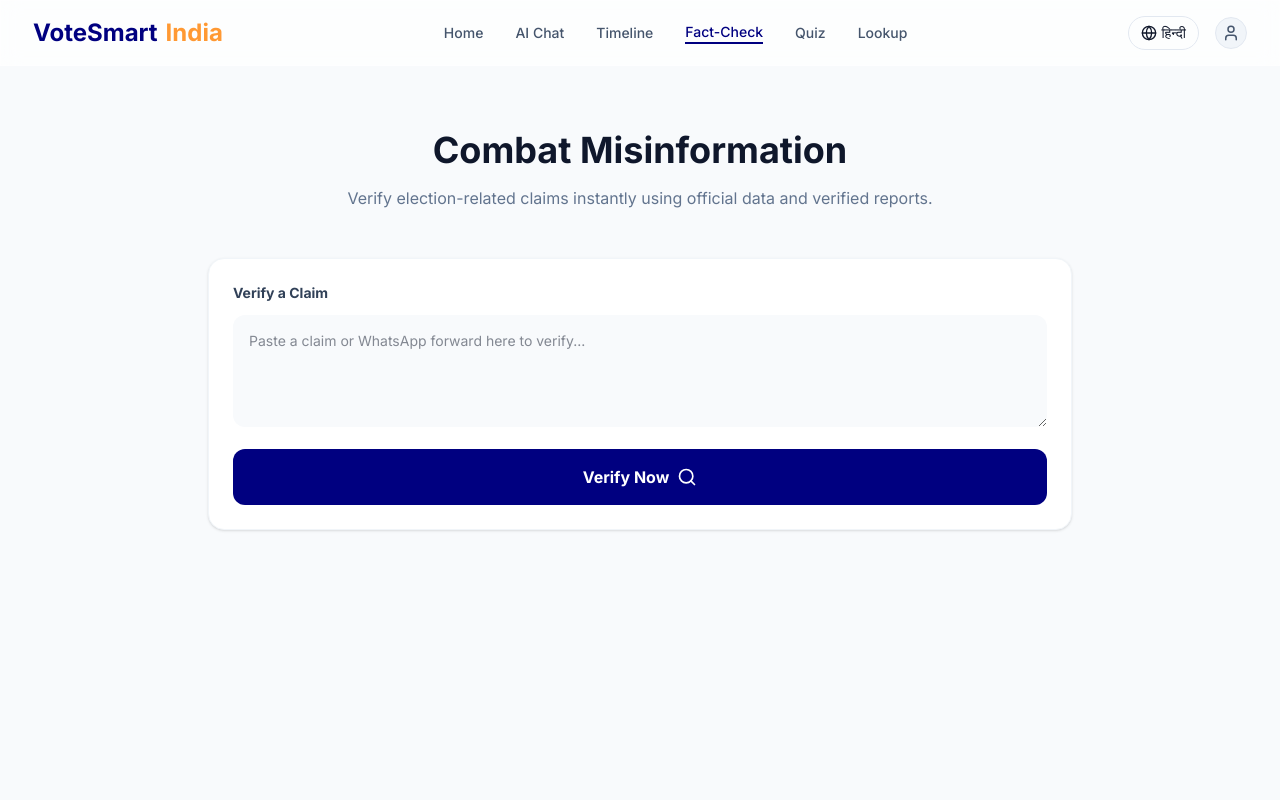
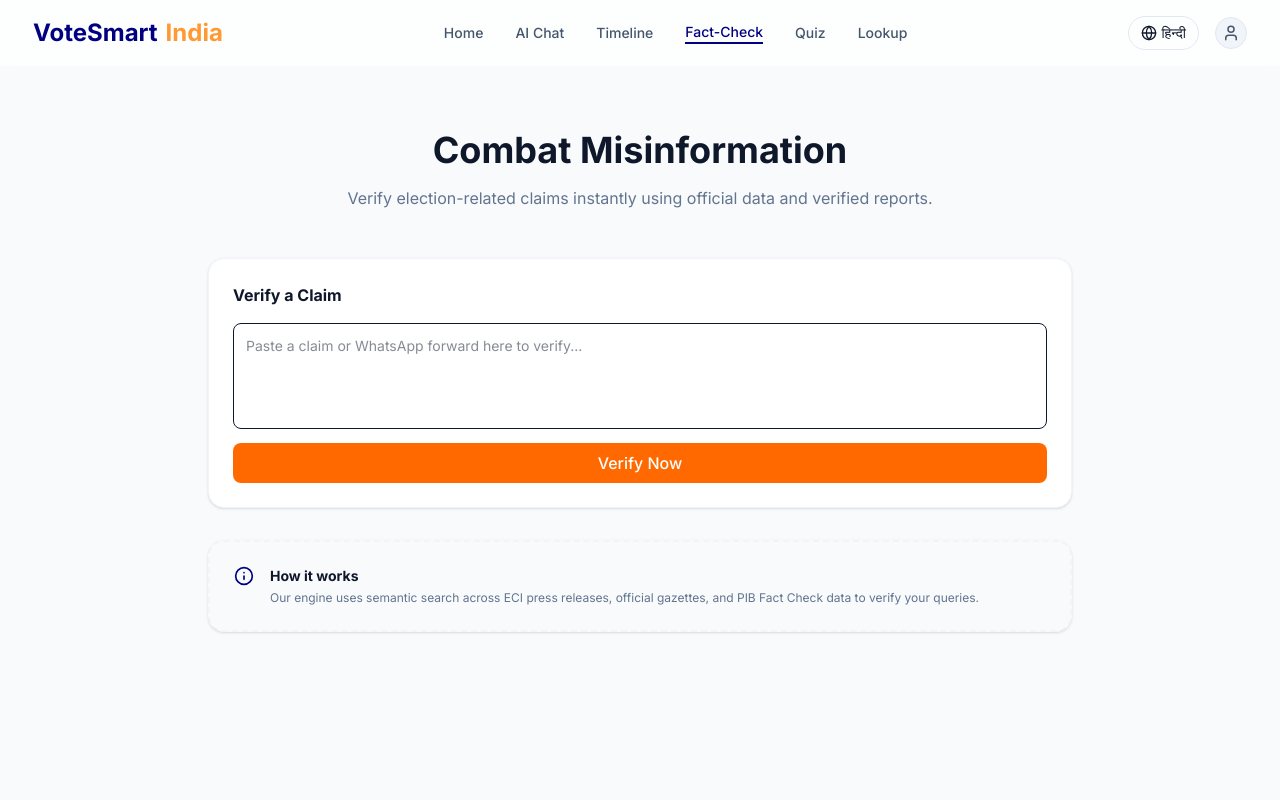
Before and after one commit to Nitinkgupta9967/Prompt_War, a Next.js app in the folder frontend/: page /factcheck in a window 1280 px wide. Shown: the top 800 px of the page. Built offline with nearby package versions, Linux system fonts and the light colour scheme.

Commit message:
Fix: Implemented Stitch Prompt 1 - Fact-checker unconditional input and logic

```diff
--- a/frontend/src/app/factcheck/page.tsx
+++ b/frontend/src/app/factcheck/page.tsx
@@ -2,69 +2,47 @@
 
 import React, { useState } from 'react';
 import { motion, AnimatePresence } from 'framer-motion';
-import { Search, ShieldAlert, CheckCircle, HelpCircle, Info } from 'lucide-react';
+import { ShieldAlert, CheckCircle, HelpCircle, Search, Info } from 'lucide-react';
 import { factCheckClaim } from '@/lib/api';
 
 export default function FactCheckPage() {
-  const [claim, setClaim] = useState('');
+  const [inputValue, setInputValue] = useState('');
   const [result, setResult] = useState<any>(null);
   const [isLoading, setIsLoading] = useState(false);
 
-  const handleCheck = async () => {
-    if (!claim.trim()) return;
+  const handleVerify = async () => {
+    if (!inputValue.trim()) return;
     setIsLoading(true);
 
-    // Local fallback logic
-    const lowerClaim = claim.toLowerCase();
-    let localResult = null;
+    // Local logic for specific keywords
+    const lower = inputValue.toLowerCase();
+    let localVerdict = null;
 
-    if (lowerClaim.includes('evm') && lowerClaim.includes('hack')) {
-      localResult = {
+    if (lower.includes('evm') && lower.includes('hack')) {
+      localVerdict = {
         verdict: 'FAKE',
-        explanation: 'EVMs are standalone machines not connected to any network. Source: ECI',
-        source: 'ECI'
+        explanation: 'EVMs are standalone machines not connected to any network. Source: ECI'
       };
-    } else if (lowerClaim.includes('aadhaar') && lowerClaim.includes('vote')) {
-      localResult = {
+    } else if (lower.includes('aadhaar') && lower.includes('vote')) {
+      localVerdict = {
         verdict: 'MISLEADING',
-        explanation: 'Aadhaar is not the only accepted ID. ECI accepts 12 photo IDs.',
-        source: 'ECI'
+        explanation: 'Aadhaar is not the only accepted ID. ECI accepts 12 photo IDs.'
       };
     }
 
     try {
-      const data = await factCheckClaim(claim);
-      setResult(data || localResult || {
+      const data = await factCheckClaim(inputValue);
+      setResult(data || localVerdict || {
         verdict: 'UNVERIFIED',
-        explanation: 'This claim could not be verified against our database. Check eci.gov.in for official information.',
-        source: 'System'
+        explanation: 'This claim could not be verified against our database. Check eci.gov.in for official information.'
       });
     } catch (error) {
-      setResult(localResult || {
+      setResult(localVerdict || {
         verdict: 'UNVERIFIED',
-        explanation: 'This claim could not be verified against our database. Check eci.gov.in for official information.',
-        source: 'System'
+        explanation: 'This claim could not be verified against our database. Check eci.gov.in for official information.'
       });
     } finally {
       setIsLoading(false);
-    }
-  };
-
-  const getVerdictStyles = (verdict: string) => {
-    switch (verdict) {
-      case 'REAL': return 'bg-green-100 text-green-700 border-green-200';
-      case 'FAKE': return 'bg-red-100 text-red-700 border-red-200';
-      case 'MISLEADING': return 'bg-amber-100 text-amber-700 border-amber-200';
-      default: return 'bg-slate-100 text-slate-700 border-slate-200';
-    }
-  };
-
-  const getVerdictIcon = (verdict: string) => {
-    switch (verdict) {
-      case 'REAL': return <CheckCircle className="text-green-600" size={18} />;
-      case 'FAKE': return <ShieldAlert className="text-red-600" size={18} />;
-      case 'MISLEADING': return <Info className="text-amber-600" size={18} />;
-      default: return <HelpCircle className="text-slate-600" size={18} />;
     }
   };
 
@@ -78,52 +56,61 @@ export default function FactCheckPage() {
       </div>
 
       <div className="space-y-8">
-        {/* Input Card - Unconditionally Rendered */}
         <div className="card">
-          <label className="block text-sm font-bold text-slate-700 mb-3">Verify a Claim</label>
+          <h3 className="font-bold mb-4">Verify a Claim</h3>
+
+          {/* Unconditional Rendering as requested */}
           <textarea
-            value={claim}
-            onChange={(e) => setClaim(e.target.value)}
+            rows={4}
             placeholder="Paste a claim or WhatsApp forward here to verify..."
-            rows={4}
-            className="w-full bg-slate-50 border-slate-200 rounded-xl p-4 text-sm focus:ring-2 focus:ring-[var(--navy)] transition-all mb-4"
+            className="w-full border rounded-lg p-3 text-sm resize-none focus:outline-none focus:ring-2"
+            value={inputValue}
+            onChange={(e) => setInputValue(e.target.value)}
           />
           <button
-            onClick={handleCheck}
-            disabled={isLoading}
-            className="w-full btn-primary py-4 rounded-xl flex items-center justify-center gap-2 font-bold disabled:opacity-50"
+            onClick={handleVerify}
+            className="w-full bg-orange-500 text-white py-2 rounded-lg font-medium mt-2 hover:bg-orange-600 transition-colors"
           >
-            {isLoading ? 'Processing...' : 'Verify Now'}
-            <Search size={20} />
+            {isLoading ? 'Verifying...' : 'Verify Now'}
           </button>
-        </div>
 
-        {/* Results */}
+          {/* Verdict Badge */}
           <AnimatePresence>
             {result && (
               <motion.div
                 initial={{ opacity: 0, y: 10 }}
                 animate={{ opacity: 1, y: 0 }}
-              exit={{ opacity: 0 }}
-              className="card border-l-8 border-l-[var(--navy)]"
+                className="mt-6 p-4 border-t border-slate-100"
               >
-              <div className="flex items-center gap-3 mb-4">
-                <div className={`px-3 py-1 rounded-full border text-[10px] font-extrabold tracking-widest flex items-center gap-2 ${getVerdictStyles(result.verdict)}`}>
-                  {getVerdictIcon(result.verdict)}
+                <div className={`inline-flex items-center gap-2 px-3 py-1 rounded-full text-xs font-bold uppercase tracking-wider mb-4 ${
+                  result.verdict === 'FAKE' ? 'bg-red-100 text-red-700' :
+                  result.verdict === 'REAL' ? 'bg-green-100 text-green-700' :
+                  result.verdict === 'MISLEADING' ? 'bg-amber-100 text-amber-700' : 'bg-slate-100 text-slate-700'
+                }`}>
+                  {result.verdict === 'FAKE' ? <ShieldAlert size={14} /> :
+                   result.verdict === 'REAL' ? <CheckCircle size={14} /> : <HelpCircle size={14} />}
                   {result.verdict}
                 </div>
-              </div>
-              <h4 className="text-lg font-bold text-slate-900 mb-4 leading-relaxed">&quot;{claim}&quot;</h4>
-              <div className="p-4 bg-slate-50 rounded-xl border border-slate-100">
-                <h5 className="text-[10px] font-bold text-slate-400 uppercase mb-2">Explanation</h5>
-                <p className="text-sm text-slate-700 leading-relaxed font-medium">
+                <p className="text-sm text-slate-600 leading-relaxed">
                   {result.explanation}
                 </p>
-              </div>
               </motion.div>
             )}
           </AnimatePresence>
         </div>
+
+        <div className="card bg-slate-50 border-dashed border-2">
+          <div className="flex gap-4 items-start">
+            <Info className="text-[var(--navy)] shrink-0" size={20} />
+            <div>
+              <h4 className="text-sm font-bold mb-1">How it works</h4>
+              <p className="text-xs text-slate-500">
+                Our engine uses semantic search across ECI press releases, official gazettes, and PIB Fact Check data to verify your queries.
+              </p>
+            </div>
+          </div>
+        </div>
+      </div>
     </div>
   );
 }
```
Lines whose indentation alone changed are shown as unchanged.
